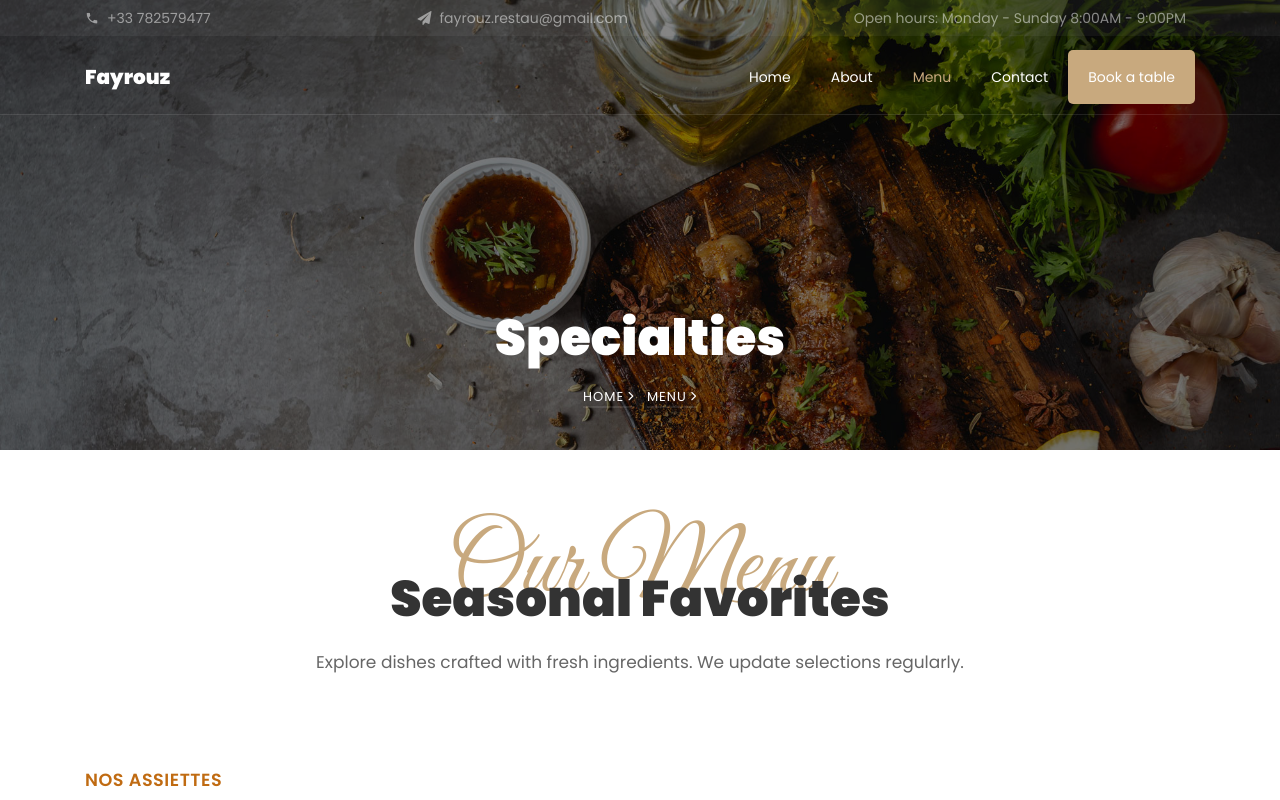
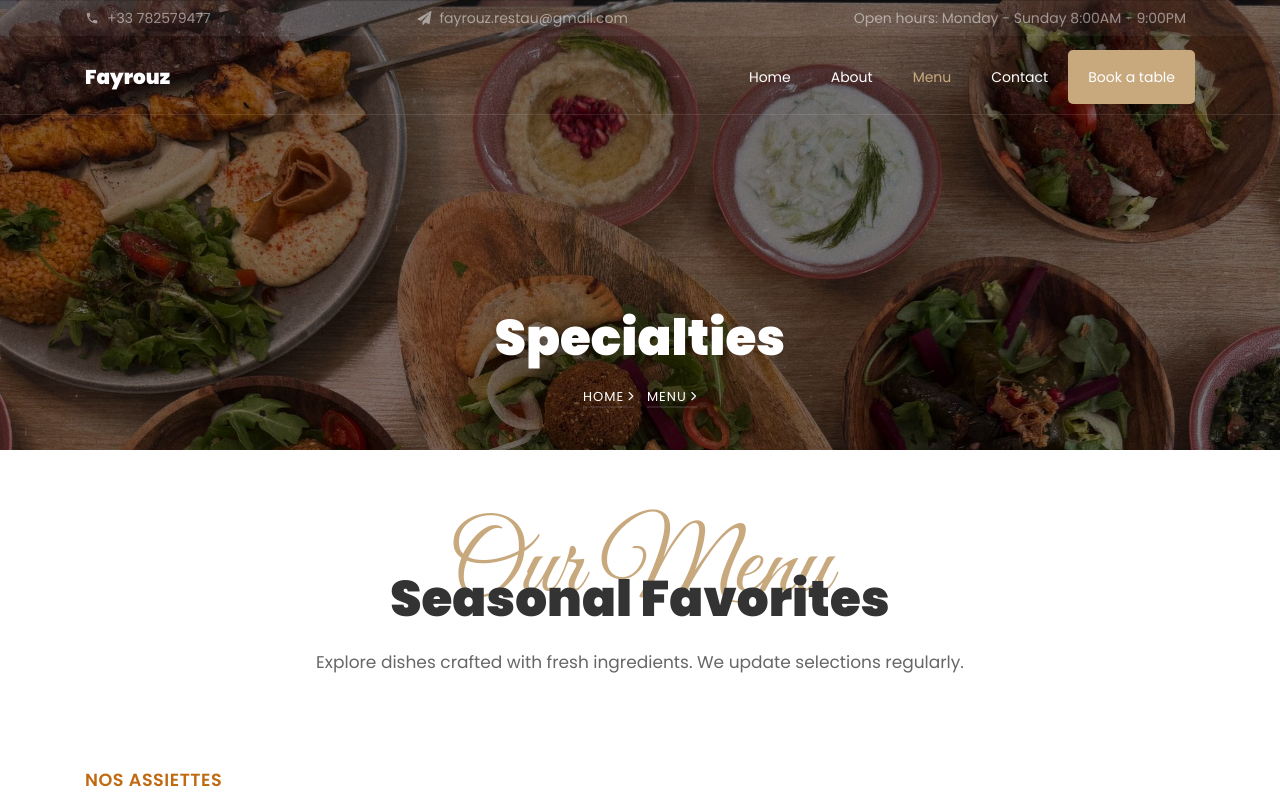
Before and after one commit to aviion/fayrouz-restaurant, a plain HTML site: page menu.html in a window 1280 px wide. Shown: the top 800 px of the page. Drawn offline with Linux system fonts and the light colour scheme; some packages are replaced by stand-ins of ours; no server answers; files whose address does not match are found by name.

Commit message:
Update hero section background image to new food image

```diff
--- a/menu.html
+++ b/menu.html
@@ -234,7 +234,7 @@
 	  </nav>
     <!-- END nav -->
 
-    <section class="hero-wrap hero-wrap-2" style="background-image: url('images/bg_3.jpg');" data-stellar-background-ratio="0.5">
+    <section class="hero-wrap hero-wrap-2" style="background-image: url('images/food.jpeg');" data-stellar-background-ratio="0.5">
       <div class="overlay"></div>
       <div class="container">
         <div class="row no-gutters slider-text align-items-end justify-content-center">
```
Also changed, not shown: images/food.jpeg (added).
